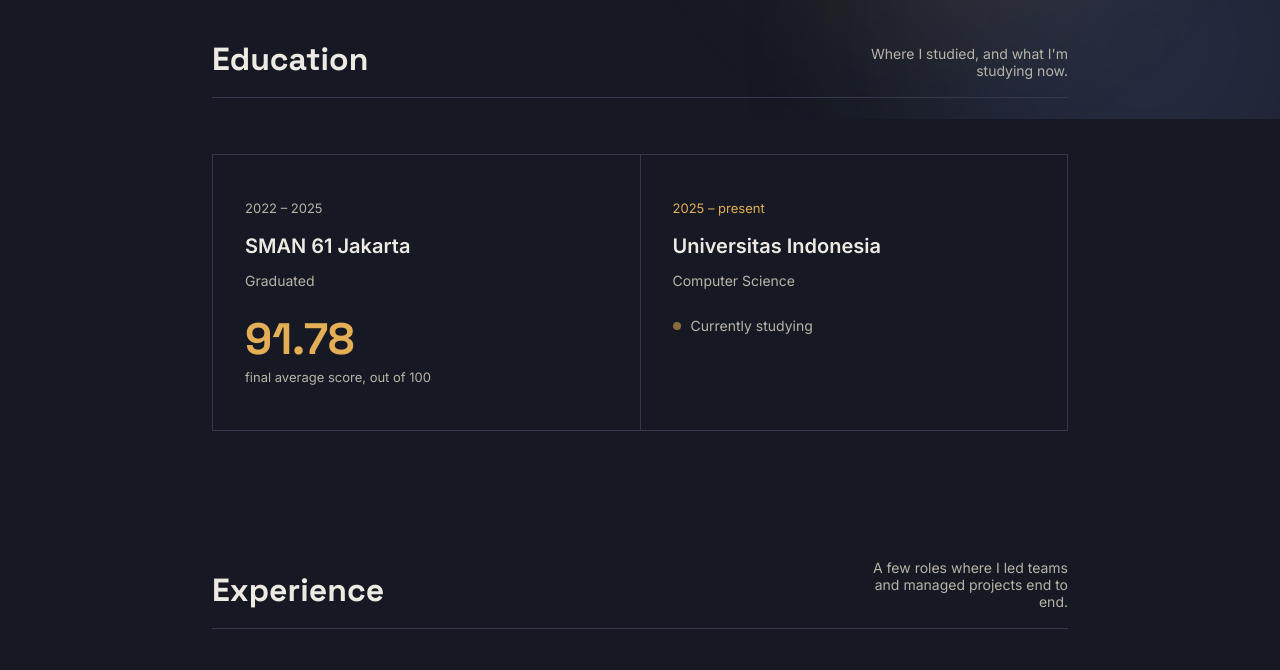
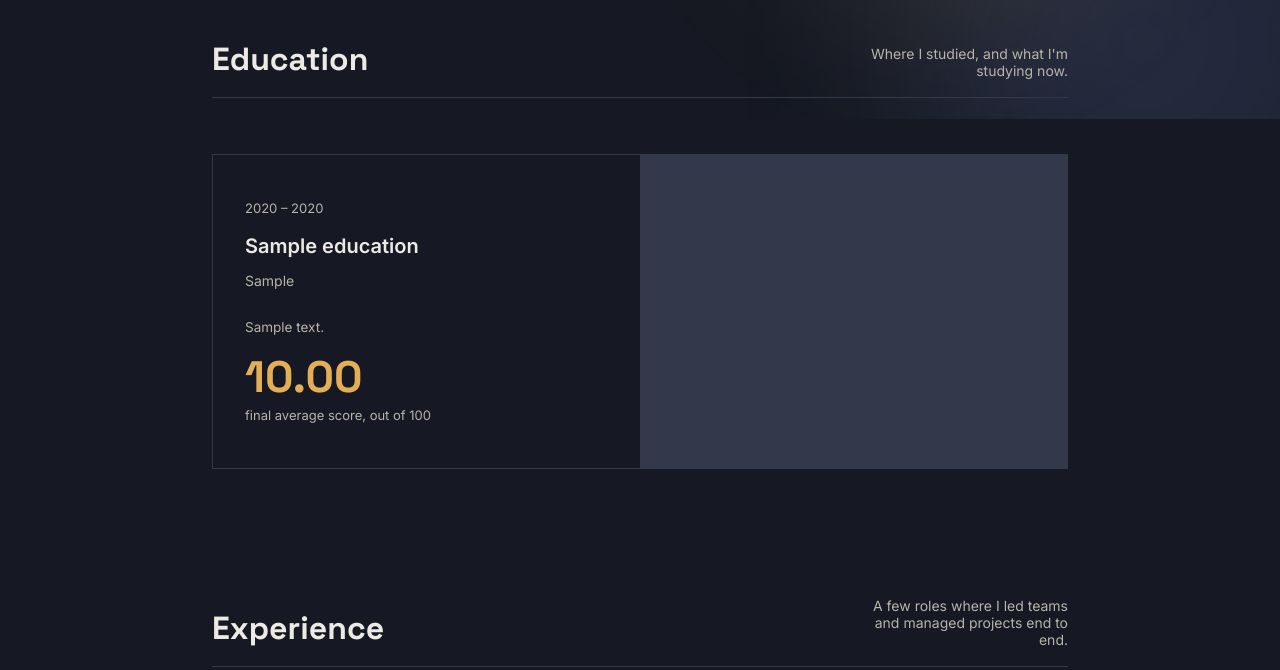
Before and after one commit to yazidkhairul-tech/myportofolio, a Django app: page / in a window 1280 px wide. Shown: the part 681-1351 px from the top of the page. Run offline with Django 5.2, Linux system fonts and the light colour scheme; tables that the repository leaves empty hold one stand-in row (values such as "Sample post").

Commit message:
fixing the hardcode that was still in index

```diff
--- a/main/views.py
+++ b/main/views.py
@@ -1,6 +1,6 @@
 from django.shortcuts import render
 
-from main.models import Education, Experience
+from main.models import Experience, Education
 
 
 def show_main(request):
@@ -11,6 +11,7 @@
         "bio": (
             "An undergraduate student of Computer Science in Indonesia with a strong enthusiasm for IT and its management. I consider myself a confident and optimistic individual. Looking up for new knowledges and experiences further."
         ),
+        "education_list": Education.objects.all(),
     }
     return render(request, "index.html", context)
 
@@ -22,6 +23,7 @@
     }
     return render(request, "experience.html", context)
 
+
 def show_education(request):
     context = {
         "name": "Yazid Khairul Firmansyah",
--- a/static/css/style.css
+++ b/static/css/style.css
@@ -331,6 +331,12 @@
     color:var(--gold);
     margin-bottom:14px;
   }
+  .entry-status{
+    font-size:13px;
+    font-weight:600;
+    color:var(--paper-dim);
+    margin:0 0 10px;
+  }
   .entry-points{
     margin:0;
     padding-left:18px;
--- a/templates/experience.html
+++ b/templates/experience.html
@@ -48,6 +48,11 @@
             </span>
             <div class="entry-role">{{ experience.title }}</div>
             <div class="entry-org">{{ experience.get_category_display }}</div>
+            {% if experience.is_ongoing %}
+              <p class="entry-status">Sedang berlangsung</p>
+            {% else %}
+              <p class="entry-status">Selesai</p>
+            {% endif %}
             <ul class="entry-points">
               <li>{{ experience.description }}</li>
             </ul>
--- a/templates/index.html
+++ b/templates/index.html
@@ -68,22 +68,31 @@
       </div>
 
       <div class="edu-grid">
+        {% for education in education_list %}
           <div class="edu-card">
-          <p class="edu-status">2022 – 2025</p>
-          <div class="edu-school">SMAN 61 Jakarta</div>
-          <p class="edu-program">Graduated</p>
-          <div class="edu-score" data-target="91.78">0</div>
+            <p class="edu-status{% if education.is_ongoing %} is-current{% endif %}">
+              {{ education.started_at|date:"Y" }} &ndash;
+              {% if education.is_ongoing %}present{% else %}{{ education.ended_at|date:"Y" }}{% endif %}
+            </p>
+            <div class="edu-school">{{ education.institution_name }}</div>
+            <p class="edu-program">{{ education.program }}</p>
+            {% if education.description %}
+              <p class="edu-description">{{ education.description }}</p>
+            {% endif %}
+            {% if education.score %}
+              <div class="edu-score" data-target="{{ education.score }}">0</div>
               <p class="edu-score-label">final average score, out of 100</p>
-        </div>
-        <div class="edu-card">
-          <p class="edu-status is-current">2025 – present</p>
-          <div class="edu-school">Universitas Indonesia</div>
-          <p class="edu-program">Computer Science</p>
+            {% endif %}
+            {% if education.is_ongoing %}
               <div class="edu-ongoing">
                 <span class="edu-dot"></span>
                 Currently studying
               </div>
+            {% endif %}
           </div>
+        {% empty %}
+          <p class="empty-state">Belum ada riwayat pendidikan yang ditambahkan.</p>
+        {% endfor %}
       </div>
     </div>
   </section>
@@ -157,14 +166,15 @@
 </footer>
 
 <script>
-  const scoreEl = document.querySelector('.edu-score');
-  let scoreDone = false;
+  const scoreEls = document.querySelectorAll('.edu-score');
+  const scoreDone = new WeakSet();
 
   function animateScore(){
-    if(scoreDone) return;
+    scoreEls.forEach(scoreEl => {
+      if(scoreDone.has(scoreEl)) return;
       const rect = scoreEl.getBoundingClientRect();
       if(rect.top < window.innerHeight * 0.85){
-      scoreDone = true;
+        scoreDone.add(scoreEl);
         const target = parseFloat(scoreEl.dataset.target);
         const duration = 900;
         const start = performance.now();
@@ -176,6 +186,7 @@
         }
         requestAnimationFrame(frame);
       }
+    });
   }
 
   const entries = Array.from(document.querySelectorAll('.entry'));
```
Lines whose indentation alone changed are shown as unchanged.
